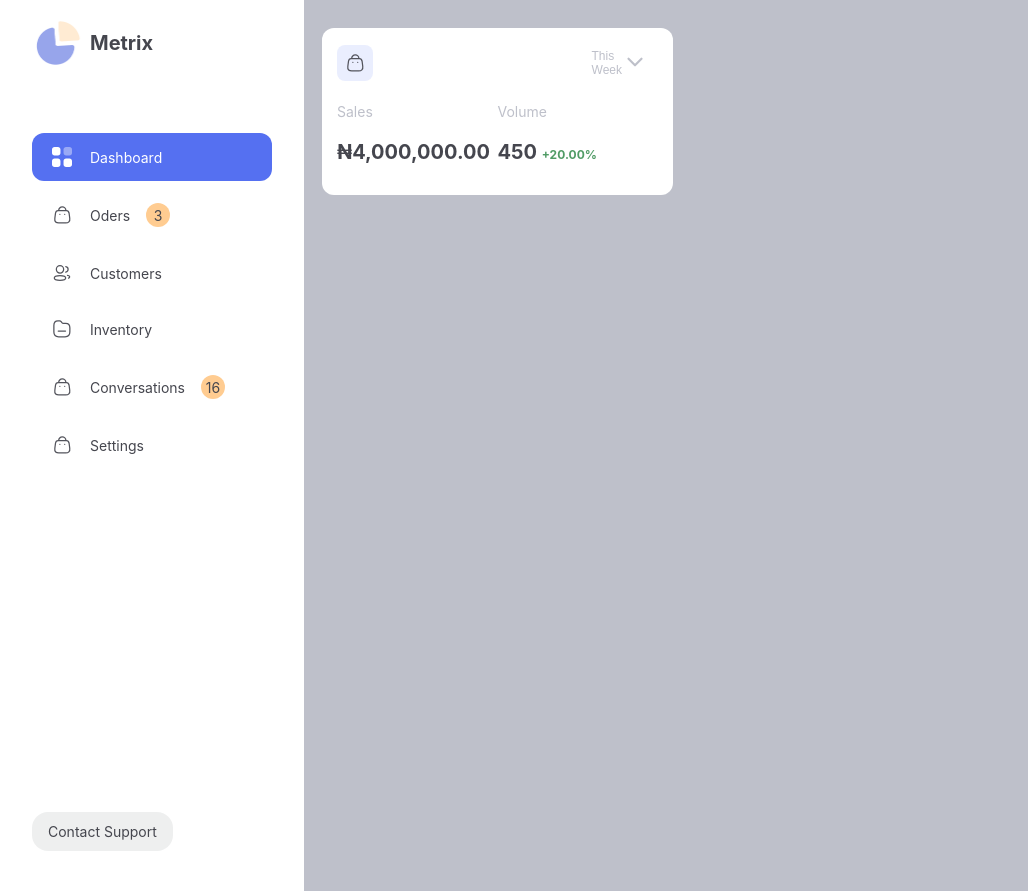
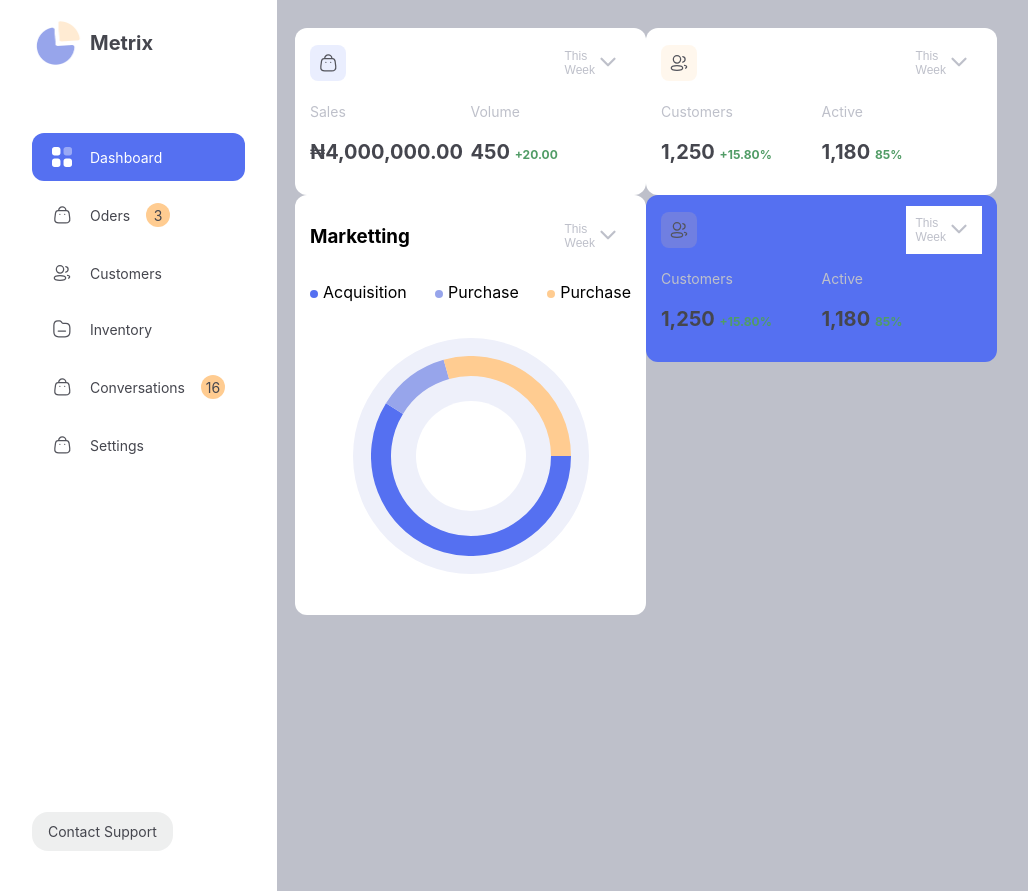
Before and after one commit to Emmanueluko3/Metrix, a React (Create React App) app: page / in a window 1280 px wide. Shown: the whole page, without its empty margins (0-1028 px from the left). Built offline with nearby package versions, Linux system fonts and the light colour scheme.

Commit message:
Feat: added features

```diff
--- a/package.json
+++ b/package.json
@@ -8,6 +8,7 @@
     "@testing-library/user-event": "^13.5.0",
     "react": "^18.2.0",
     "react-dom": "^18.2.0",
+    "react-minimal-pie-chart": "^8.4.0",
     "react-scripts": "5.0.1",
     "web-vitals": "^2.1.4"
   },
--- a/src/components/atoms/dropdown/customDropdown.jsx
+++ b/src/components/atoms/dropdown/customDropdown.jsx
@@ -1,8 +1,7 @@
 import React, { useState } from "react";
 import "./customDropdown.css"; // Import the CSS file for styling
 
-const CustomDropdown = () => {
-  const options = ["This Week", "Last Week", "1 Month"];
+const CustomDropdown = ({ options }) => {
   const [selectedOption, setSelectedOption] = useState(options[0]);
 
   const [isOpen, setIsOpen] = useState(false);
--- /dev/null
+++ b/src/components/molecules/Cards/PieChart.jsx
@@ -0,0 +1,95 @@
+import React from "react";
+import "./card.css";
+import CustomDropdown from "../../atoms/dropdown/customDropdown";
+import { PieChart } from "react-minimal-pie-chart";
+
+const data = [
+  { title: "Color 1", value: 50, color: "#5570F1" },
+  { title: "Color 2", value: 10, color: "#97A5EB" },
+  { title: "Color 3", value: 25, color: "#FFCC91" },
+];
+
+const PieChartComp = () => {
+  const date = ["This Week", "Last Week", "1 Month"];
+
+  return (
+    <div className="cus-bg-white card-view-pie flex justify-between items-center flex-col">
+      <div className="flex items-center justify-between w-full">
+        <h3>Marketting</h3>
+
+        <CustomDropdown options={date} />
+      </div>
+      <div
+        className="flex justify-between w-full"
+        style={{ marginBottom: "20px" }}
+      >
+        <p>
+          <span
+            style={{
+              display: "inline-block",
+              width: "8px",
+              height: "8px",
+              background: "#5570F1",
+              borderRadius: "50%",
+              marginRight: "5px",
+            }}
+          ></span>
+          Acquisition
+        </p>
+        <p>
+          <span
+            style={{
+              display: "inline-block",
+              width: "8px",
+              height: "8px",
+              background: "#97A5EB",
+              borderRadius: "50%",
+              marginRight: "5px",
+            }}
+          ></span>
+          Purchase
+        </p>
+        <p>
+          <span
+            style={{
+              display: "inline-block",
+              width: "8px",
+              height: "8px",
+              background: "#FFCC91",
+              borderRadius: "50%",
+              marginRight: "5px",
+            }}
+          ></span>
+          Purchase
+        </p>
+      </div>
+
+      <div className="piechart">
+        <PieChart
+          data={data}
+          lineWidth={20}
+          animate
+          // label
+          labelStyle={{
+            fontSize: "5px",
+          }}
+        />
+
+        <span
+          className="center-circle"
+          style={{
+            position: "absolute",
+            display: "inline-block",
+            width: "110px",
+            height: "110px",
+            background: "#fff",
+            borderRadius: "50%",
+            marginRight: "5px",
+          }}
+        ></span>
+      </div>
+    </div>
+  );
+};
+
+export default PieChartComp;
--- a/src/components/molecules/Cards/card.css
+++ b/src/components/molecules/Cards/card.css
@@ -5,15 +5,40 @@
   padding: 11px 15px;
 }
 
+.card-view-pie {
+  border-radius: 12px;
+  width: 321px;
+  /* height: 145px; */
+  padding: 11px 15px;
+}
+
 .logo-icon {
   width: 36px;
   height: 36px;
   border-radius: 8px;
-
-  background: rgba(85, 112, 241, 0.12);
 }
 
 .card-view .logo-icon img {
   width: 20px;
   height: 20px;
 }
+
+/* piechart */
+.card-view-pie .piechart {
+  position: relative;
+  width: 200px;
+  height: 200px;
+  background-color: #eef0fa;
+  border-radius: 100%;
+  padding: 18px;
+  margin-bottom: 30px;
+}
+
+.card-view-pie .center-circle {
+  top: calc(50% - 55px); /* Half the height of the center circle */
+  left: calc(50% - 55px); /* Half the width of the center circle */
+}
+
+.w-full {
+  width: 100%;
+}
--- a/src/components/molecules/Cards/card.jsx
+++ b/src/components/molecules/Cards/card.jsx
@@ -3,27 +3,60 @@ import logo from "../../atoms/icons/Bag.svg";
 import "./card.css";
 import CustomDropdown from "../../atoms/dropdown/customDropdown";
 
-const Card = () => {
+const Card = (props) => {
+  const options = ["This Week", "Last Week", "1 Month"];
+  const {
+    logo,
+    logoBg,
+    titleOne,
+    descOne,
+    titleTwo,
+    descTwo,
+    percentageOne,
+    percentageTwo,
+    cardBg,
+  } = props;
   return (
-    <div className="cus-bg-white card-view flex justify-between flex-col">
+    <div
+      style={{ background: cardBg }}
+      className="card-view flex justify-between flex-col"
+    >
       <div className="flex items-center justify-between">
-        <div className="logo-icon flex justify-center items-center">
+        <div
+          className="logo-icon flex justify-center items-center"
+          style={{ background: logoBg }}
+        >
           <img src={logo} alt="ico" />
         </div>
 
-        <CustomDropdown />
+        <CustomDropdown options={options} />
       </div>
       <div className="flex items-start">
         <div className="w-half">
-          <p style={{ color: "#BEC0CA", fontSize: "14px" }}>Sales</p>
-          <h3 style={{ color: "#45464E", fontSize: "20px" }}>₦4,000,000.00</h3>
+          <p style={{ color: "#BEC0CA", fontSize: "14px" }}>{titleOne}</p>
+          <h3
+            style={{ color: "#45464E", fontSize: "20px", whiteSpace: "nowrap" }}
+          >
+            {descOne}{" "}
+            {percentageOne && (
+              <span style={{ color: "#519C66", fontSize: "12px" }}>
+                {percentageOne}
+              </span>
+            )}
+          </h3>
         </div>
         <div className="w-half">
-          <p style={{ color: "#BEC0CA", fontSize: "14px" }}>Volume</p>
+          <p style={{ color: "#BEC0CA", fontSize: "14px" }}>{titleTwo}</p>
 
-          <h3 style={{ color: "#45464E", fontSize: "20px" }}>
-            450{" "}
-            <span style={{ color: "#519C66", fontSize: "12px" }}>+20.00%</span>
+          <h3
+            style={{ color: "#45464E", fontSize: "20px", whiteSpace: "nowrap" }}
+          >
+            {descTwo}{" "}
+            {percentageTwo && (
+              <span style={{ color: "#519C66", fontSize: "12px" }}>
+                {percentageTwo}
+              </span>
+            )}
           </h3>
         </div>
       </div>
--- /dev/null
+++ b/src/components/organisms/dasboadAnalytics/index.jsx
@@ -0,0 +1,47 @@
+import React from "react";
+import Card from "../../molecules/Cards/card";
+import Logo from "../../atoms/icons/Bag.svg";
+import User from "../../atoms/icons/User.svg";
+import PieChartComp from "../../molecules/Cards/PieChart";
+
+function DashboardAnalysis() {
+  return (
+    <div className="flex flex-wrap">
+      <Card
+        logo={Logo}
+        logoBg="rgba(85, 112, 241, 0.12)"
+        titleOne="Sales"
+        descOne="₦4,000,000.00"
+        titleTwo="Volume"
+        descTwo={450}
+        percentageTwo="+20.00"
+        cardBg="#fff"
+      />
+      <Card
+        logo={User}
+        logoBg="rgba(255, 204, 145, 0.16)"
+        titleOne="Customers"
+        descOne="1,250"
+        percentageOne="+15.80%"
+        titleTwo="Active"
+        descTwo="1,180"
+        percentageTwo="85%"
+        cardBg="#fff"
+      />
+      <PieChartComp />
+      <Card
+        logo={User}
+        logoBg="rgba(255, 204, 145, 0.16)"
+        titleOne="Customers"
+        descOne="1,250"
+        percentageOne="+15.80%"
+        titleTwo="Active"
+        descTwo="1,180"
+        percentageTwo="85%"
+        cardBg="#5570F1"
+      />
+    </div>
+  );
+}
+
+export default DashboardAnalysis;
--- a/src/components/templates/layout.jsx
+++ b/src/components/templates/layout.jsx
@@ -1,14 +1,15 @@
 import React from "react";
 import "./layout.css";
 import Sidebar from "../organisms/sidebar/sidebar";
-import Card from "../molecules/Cards/card";
+
+import DashboardAnalysis from "../organisms/dasboadAnalytics";
 
 const Layout = () => {
   return (
     <div className="flex">
       <Sidebar />
       <div className="view">
-        <Card />
+        <DashboardAnalysis />
       </div>
     </div>
   );
--- a/src/index.css
+++ b/src/index.css
@@ -23,6 +23,10 @@ code {
 
 .flex-row {
   flex-direction: row;
+}
+
+.flex-wrap {
+  flex-wrap: wrap;
 }
 
 .flex-col {
```
Also changed, not shown: 1 other file (tests, documents, lock files or other folders).
